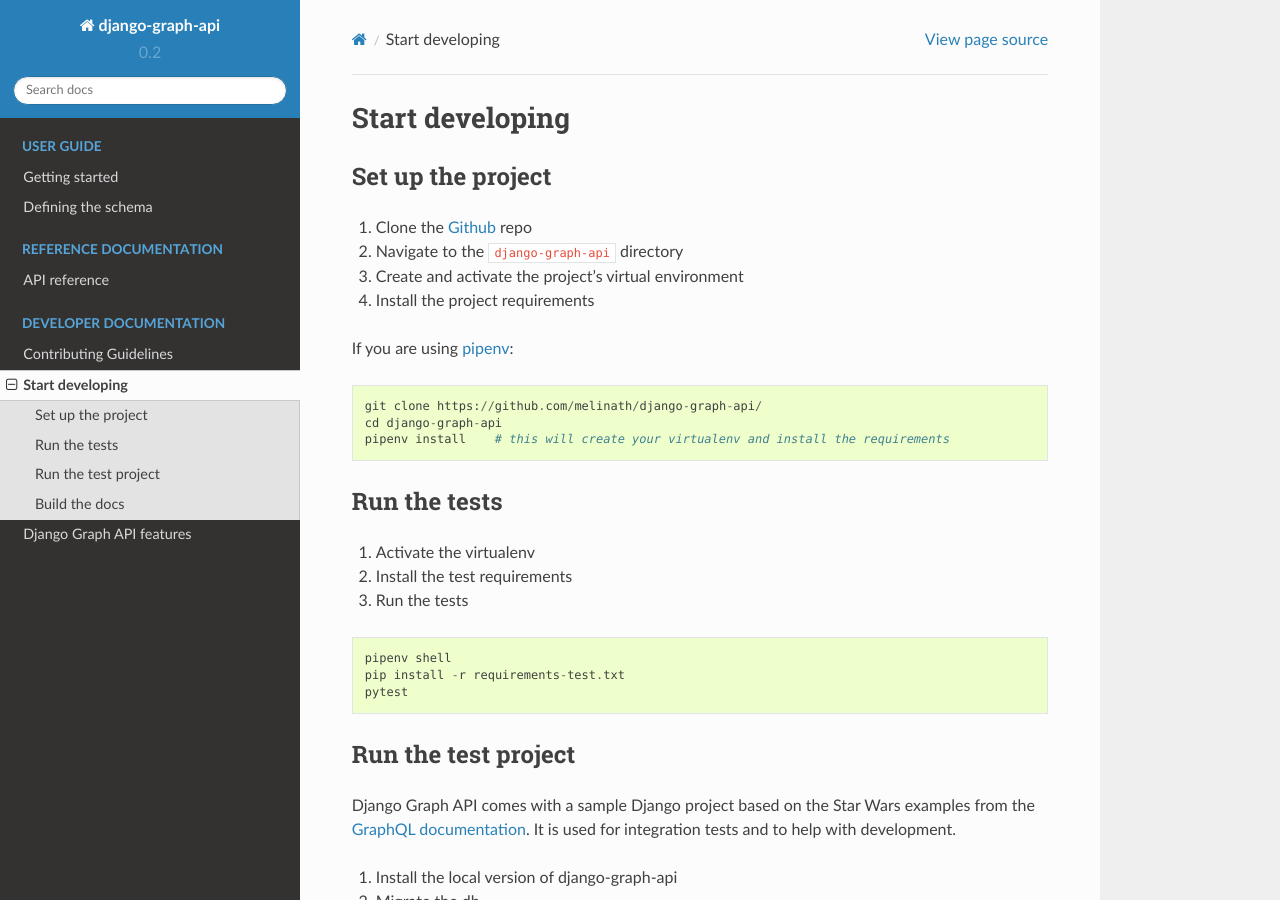
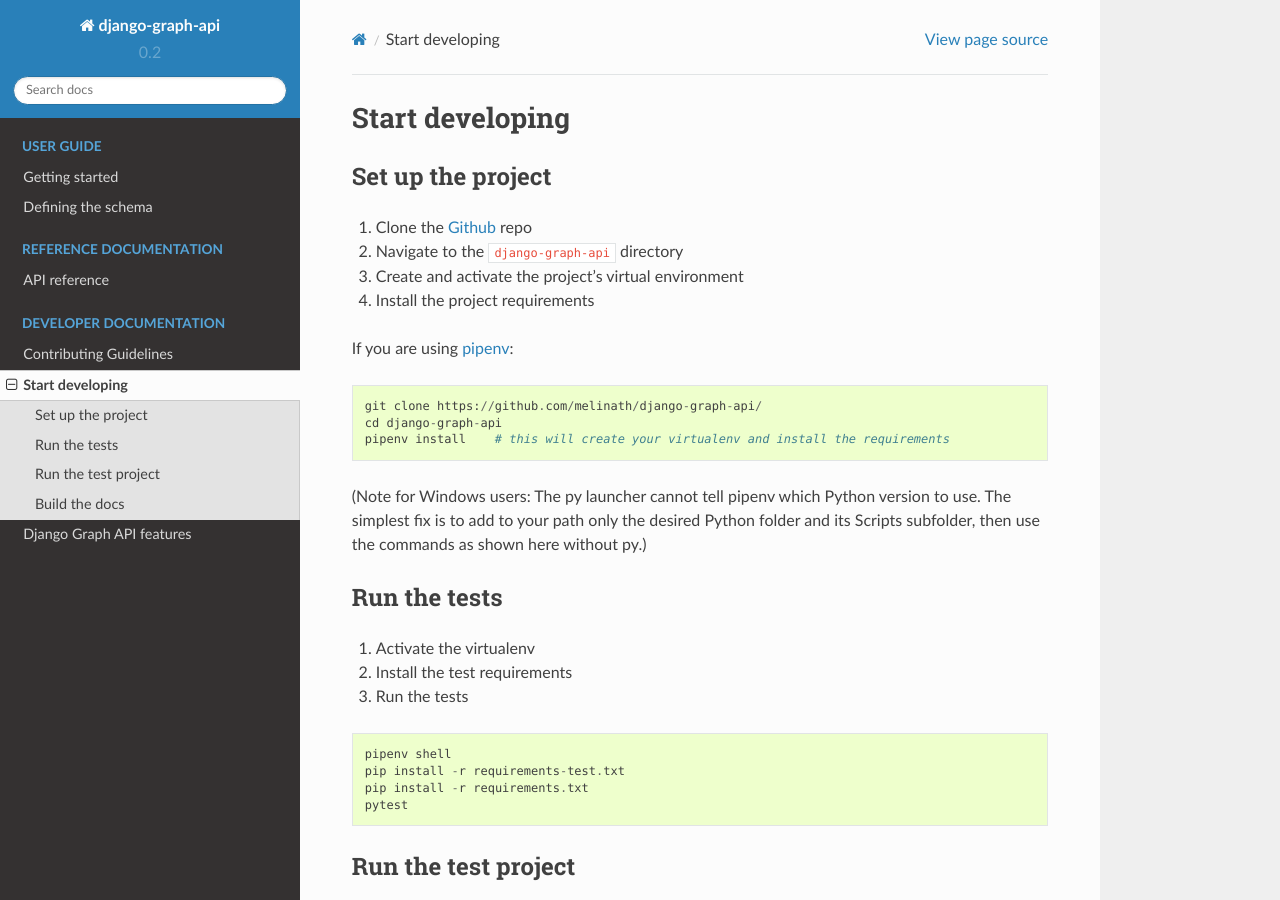
Before and after one commit to django-graph-api/django-graph-api, a Sphinx documentation site: the page built from docs/start_developing.rst, in a window 1280 px wide and 900 px high. Built offline with Sphinx 7.4.7 and the Read the Docs theme 2.0.0, drawn with Linux system fonts in a browser that asks for light colours.

Commit message:
Requirements from requirements.txt are needed for pytest to run. Add note for Windows users re. setting up path.

```diff
--- a/docs/start_developing.rst
+++ b/docs/start_developing.rst
@@ -17,6 +17,10 @@
     cd django-graph-api
     pipenv install    # this will create your virtualenv and install the requirements
 
+(Note for Windows users: The py launcher cannot tell pipenv which Python version to use.
+The simplest fix is to add to your path only the desired Python folder and its Scripts subfolder,
+then use the commands as shown here without py.)
+
 Run the tests
 -------------
 
@@ -28,6 +32,7 @@
 
     pipenv shell
     pip install -r requirements-test.txt
+    pip install -r requirements.txt
     pytest
 
 Run the test project
```
